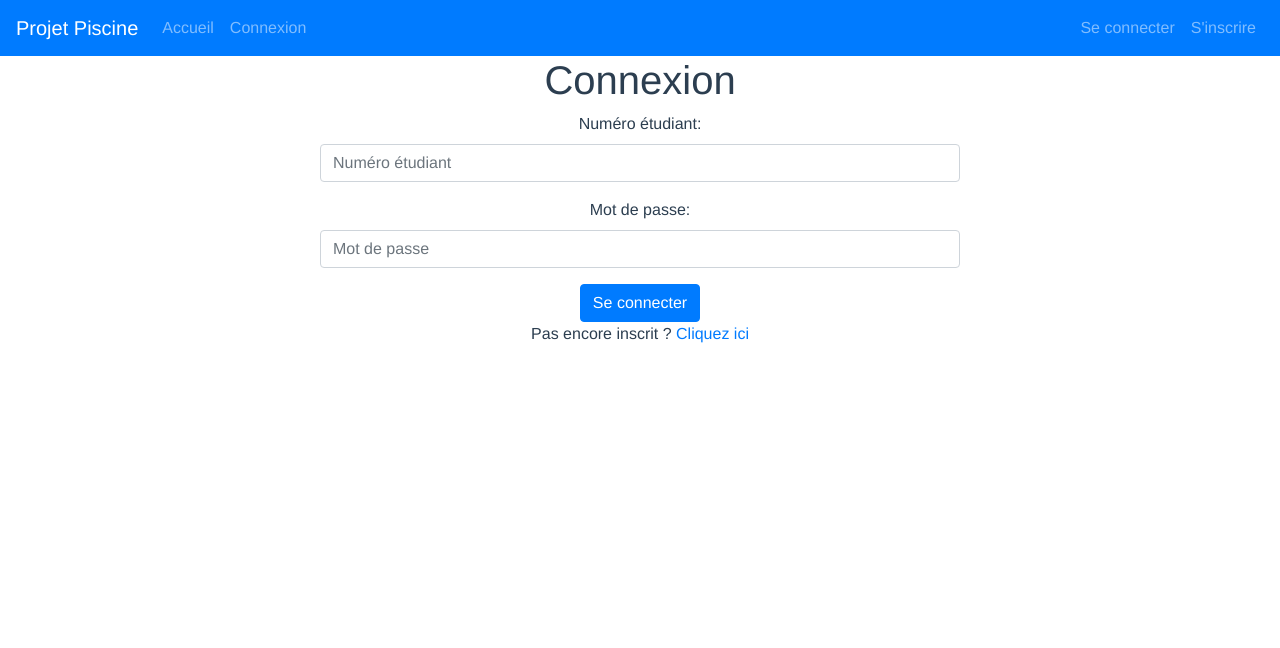
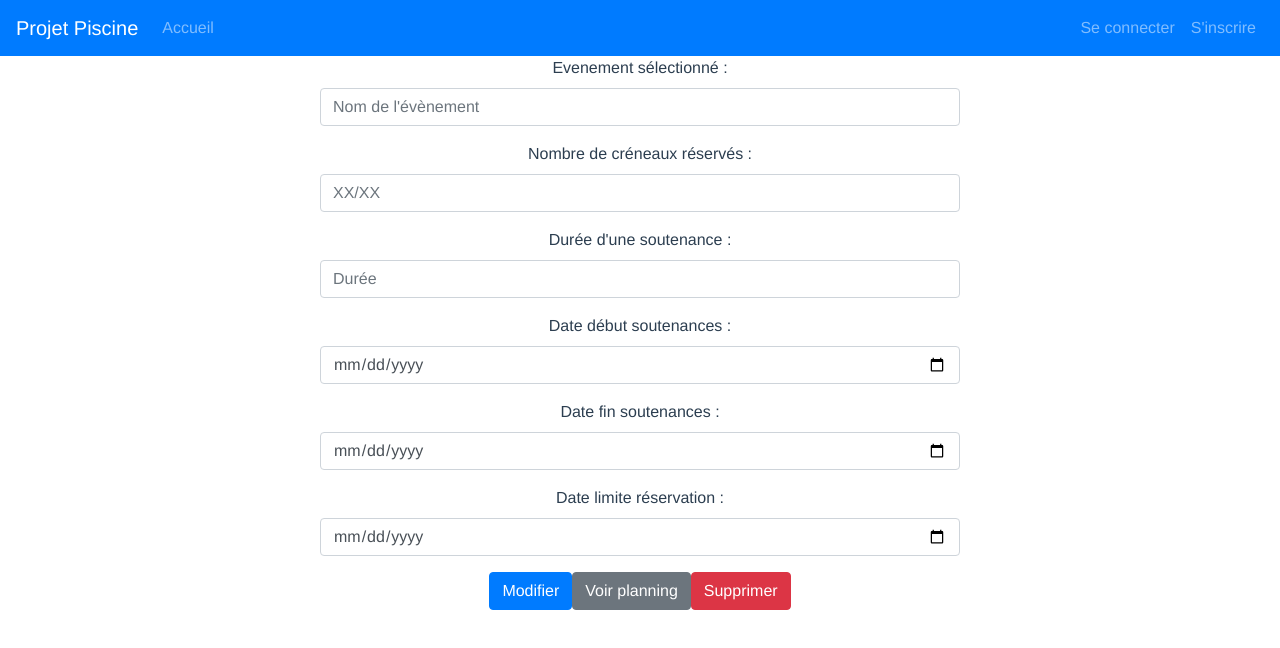
Before and after one commit to CemSARISOY/Piscine, a Vue app in the folder front/: page /eventinfo in a window 1280 px wide. Before the commit this address led to /login. Shown: the top 648 px of the page. Built offline with nearby package versions, Linux system fonts and the light colour scheme; no server answers; what vue-cookie would draw is missing.

Commit message:
Debut info event et info creneaux

```diff
--- /dev/null
+++ b/front/src/components/eventInfoForm.vue
@@ -0,0 +1,156 @@
+<template>
+    <div class="form">
+        <b-form @submit="modifEvent">
+
+            <b-form-group id="input-group-2" label="Evenement sélectionné : " label-for="input-name-event">
+                <b-form-input
+                id="input-name-event"
+                type="text"
+                v-model="event.nameEvent"
+                required
+                placeholder="Nom de l'évènement"
+                ></b-form-input>
+            </b-form-group>
+
+            <b-form-group id="input-group-3" label="Nombre de créneaux réservés : " label-for="input-number-reserved">
+                <b-form-input
+                id="input-number-reserved"
+                type="text"
+                v-model="event.numberReserved"
+                required
+                placeholder="XX/XX"
+                ></b-form-input>
+            </b-form-group>
+
+
+
+            <b-form-group id="input-group-4" label="Durée d'une soutenance : " label-for="input-duration">
+                <b-form-input
+                id="input-duration"
+                type="text"
+                v-model="event.durationEvent"
+                required
+                placeholder="Durée"
+                ></b-form-input>
+            </b-form-group>
+
+            <b-form-group id="input-group-4" label="Date début soutenances : " label-for="input-start">
+                <b-form-input
+                id="input-start"
+                type="date"
+                v-model="event.start"
+                required
+                placeholder=""
+                ></b-form-input>
+            </b-form-group>
+
+            <b-form-group id="input-group-4" label="Date fin soutenances : " label-for="input-end">
+                <b-form-input
+                id="input-end"
+                type="date"
+                v-model="event.end"
+                required
+                placeholder=""
+                ></b-form-input>
+            </b-form-group>
+
+            <b-form-group id="input-group-4" label="Date limite réservation : " label-for="input-last-date">
+                <b-form-input
+                id="input-last-date"
+                type="date"
+                v-model="event.lastDate"
+                required
+                placeholder=""
+                ></b-form-input>
+            </b-form-group>
+
+
+        <b-button type="submit" variant="primary">Modifier</b-button>
+        <b-button type="button" v-on:click="goToPlanning" variant="secondary">Voir planning</b-button>
+        <b-button type="button" v-on:click="deleteEvent" variant="danger">Supprimer</b-button>
+        </b-form>
+        <br>
+        <p id='txtError'></p>
+
+    </div>
+</template>
+
+<script>
+
+  import axios from 'axios'
+  export default {
+    data() {
+      return {
+        event: {
+
+          nameEvent:"",
+          numberReserved:"",
+          durationEvent:"",
+          start:"",
+          end:"",
+          lastDate:"",
+        },
+
+      }
+    },
+    methods: {
+      onSubmit(evt) {
+        evt.preventDefault()
+        alert(JSON.stringify(this.event))
+
+
+      },
+      getEventData(){
+          if(this.event.numberReserved=="0" || this.event.numberReserved==undefined/*this.$store.getters.authenticated*/){
+            //var etudiantInfo = JSON.parse(this.$store.getters.userInfo)
+            var url1 = "http://localhost:3000/api/evenements/"
+            var eventDB = JSON.parse(axios.get(url1.concat("0")))
+            this.event.nameEvent=eventDB.nomEvenement
+            this.event.numberReserved="0"
+            this.event.durationEvent=eventDB.duree
+            this.event.start=eventDB.dateDebut
+            this.event.end="01/01/1999"
+            this.event.lastDate=eventDB.dateLimiteRes
+          }
+      },
+      modifEvent(){
+        if(/*this.store.getters.authenticated*/this.event.numberReserved=="0" || this.event.numberReserved==undefined){
+            axios.put("http://localhost:3000/api/evenements/".concat("0"),
+            {
+            "nomEvenement" : this.event.nameEvent,
+            "duree" :this.event.durationEvent,
+            "dateDebut" :this.event.start,
+            "dateLimiteRes" :this.event.lastDate,
+            "promo" : 2020
+            }
+            )
+            .then(function(response){
+            console.log(response);
+            })
+            .catch(function(error){
+            console.log(error);
+            })
+        }
+      },
+      deleteEvent(){
+          alert("delete")
+      },
+      goToPlanning(){
+          alert("planning")
+      }
+    },
+    mounted(){
+        this.getEventData()
+    }
+  }
+</script>
+
+<style scoped>
+    .form{
+        width:50%;
+        margin:auto
+    }
+    #txtError{
+      color: red;
+    }
+</style>
--- /dev/null
+++ b/front/src/components/infoCreneau.vue
@@ -0,0 +1,149 @@
+<template>
+    <div class="form">
+        <b-form @submit="onSubmit">
+
+            <b-form-group id="input-group-2" label="Creneau sélectionné : " label-for="input-id-creneau">
+                <b-form-input
+                id="input-id-creneau"
+                type="text"
+                v-model="creneau.idCreneau"
+                required
+                placeholder="Id du creneau"
+                ></b-form-input>
+            </b-form-group>
+
+            <b-form-group id="input-group-3" label="Date creneau : " label-for="input-date-creneau">
+                <b-form-input
+                id="input-date-creneau"
+                type="date"
+                v-model="creneau.dateCreneau"
+                required
+                placeholder="XX/XX/XX"
+                ></b-form-input>
+            </b-form-group>
+
+
+
+            <b-form-group id="input-group-4" label="Heure debut : " label-for="input-heure-debut">
+                <b-form-input
+                id="input-heure-debut"
+                type="text"
+                v-model="creneau.heureDebut"
+                required
+                placeholder="heure début"
+                ></b-form-input>
+            </b-form-group>
+
+            <b-form-group id="input-group-4" label="Salle pour le créneau : " label-for="input-salle">
+                <b-form-input
+                id="input-salle"
+                type="text"
+                v-model="creneau.salleCreneau"
+                required
+                placeholder="Salle"
+                ></b-form-input>
+            </b-form-group>
+
+            <b-form-group id="input-group-4" label="ID du groupe : " label-for="input-id-groupe">
+                <b-form-input
+                id="input-id-groupe"
+                type="text"
+                v-model="creneau.idGroupe"
+                required
+                placeholder="id groupe"
+                ></b-form-input>
+            </b-form-group>
+
+            <b-form-group id="input-group-4" label="ID event : " label-for="input-id-event">
+                <b-form-input
+                id="input-id-event"
+                type="date"
+                v-model="creneau.idEvent"
+                required
+                placeholder=""
+                ></b-form-input>
+            </b-form-group>
+
+
+          <b-button type="submit" variant="primary">Modifier</b-button>
+        </b-form>
+        <br>
+        <p id='txtError'></p>
+
+    </div>
+</template>
+
+<script>
+
+  import axios from 'axios'
+  export default {
+    data() {
+      return {
+        creneau: {
+
+          idCreneau:"",
+          dateCreneau:"",
+          heureDebut:"",
+          salleCreneau:"",
+          idGroupe:"",
+          idEvent:"",
+        },
+
+      }
+    },
+    methods: {
+      onSubmit(evt) {
+        evt.preventDefault()
+        alert(JSON.stringify(this.creneau))
+
+
+      },
+      getCreneauData(){
+          if(this.creneau.numberReserved=="0" || this.creneau.numberReserved==undefined/*this.$store.getters.authenticated*/){
+            //var etudiantInfo = JSON.parse(this.$store.getters.userInfo)
+            var url1 = "http://localhost:3000/api/creneaux/"
+            var creneauDB = JSON.parse(JSON.stringify(axios.get(url1.concat("1"))))
+            this.creneau.idCreneau=creneauDB.idCreneau
+            this.creneau.dateCreneau=creneauDB.date
+            this.creneau.heureDebut=creneauDB.heureDebut
+            this.creneau.salle=creneauDB.salle
+            this.creneau.idGroupe=creneauDB.idGroupe
+            this.creneau.idEvent=creneauDB.idEvent
+          }
+      },
+      modifEvent(){
+        if(/*this.store.getters.authenticated*/this.creneau.numberReserved=="0" || this.creneau.numberReserved==undefined){
+            axios.put("http://localhost:3000/api/creneau/x".concat("1"),
+            {
+            "idCreneau" : this.creneau.idCreneau,
+            "date" :this.creneau.date,
+            "heureDebut" :this.creneau.heureDebut,
+            "salle" :this.creneau.salle,
+            "idGroupe" : this.creneau.idGroupe,
+            "idEvent" : this.creneau.idEvent,
+            }
+            )
+            .then(function(response){
+            console.log(response);
+            })
+            .catch(function(error){
+            console.log(error);
+            })
+        }
+      },
+    },
+    mounted(){
+        this.getCreneauData()
+    }
+  }
+</script>
+
+<style scoped>
+    .form{
+        width:50%;
+        margin:auto
+    }
+    #txtError{
+      color: red;
+    }
+</style>
--- a/front/src/router/index.js
+++ b/front/src/router/index.js
@@ -1,7 +1,7 @@
 import Vue from 'vue'
 import VueRouter from 'vue-router'
 import Home from '../views/Home.vue'
-import store from '../store'
+//import store from '../store'
 
 Vue.use(VueRouter)
 
@@ -34,6 +34,16 @@ const routes = [
         path: '/signup',
         name: 'Signup',
     },
+    {
+        path: '/eventinfo',
+        name: 'EventInfo',
+        component: () => import('../components/eventInfoForm')
+    },
+    {
+        path: '/creneaux',
+        name: 'DisplayCreneaux',
+        component: () => import('../components/infoCreneau')
+    },
 ]
 
 
@@ -43,7 +53,7 @@ const router = new VueRouter({
     routes
 })
 
-router.beforeEach( async (to, from, next) => {
+/*router.beforeEach( async (to, from, next) => {
     if(store.getters.authenticated == null){
         await store.dispatch("verifyToken")
     }
@@ -56,7 +66,7 @@ router.beforeEach( async (to, from, next) => {
     }else{
         next();
     }
-});
+});*/
 
 
 export default router
```
Also changed, not shown: front/src/views/EventInfo.vue (added, +14 -0 lines), front/src/views/DisplayCreneaux.vue (added), 1 other file (tests, documents, lock files or other folders).
